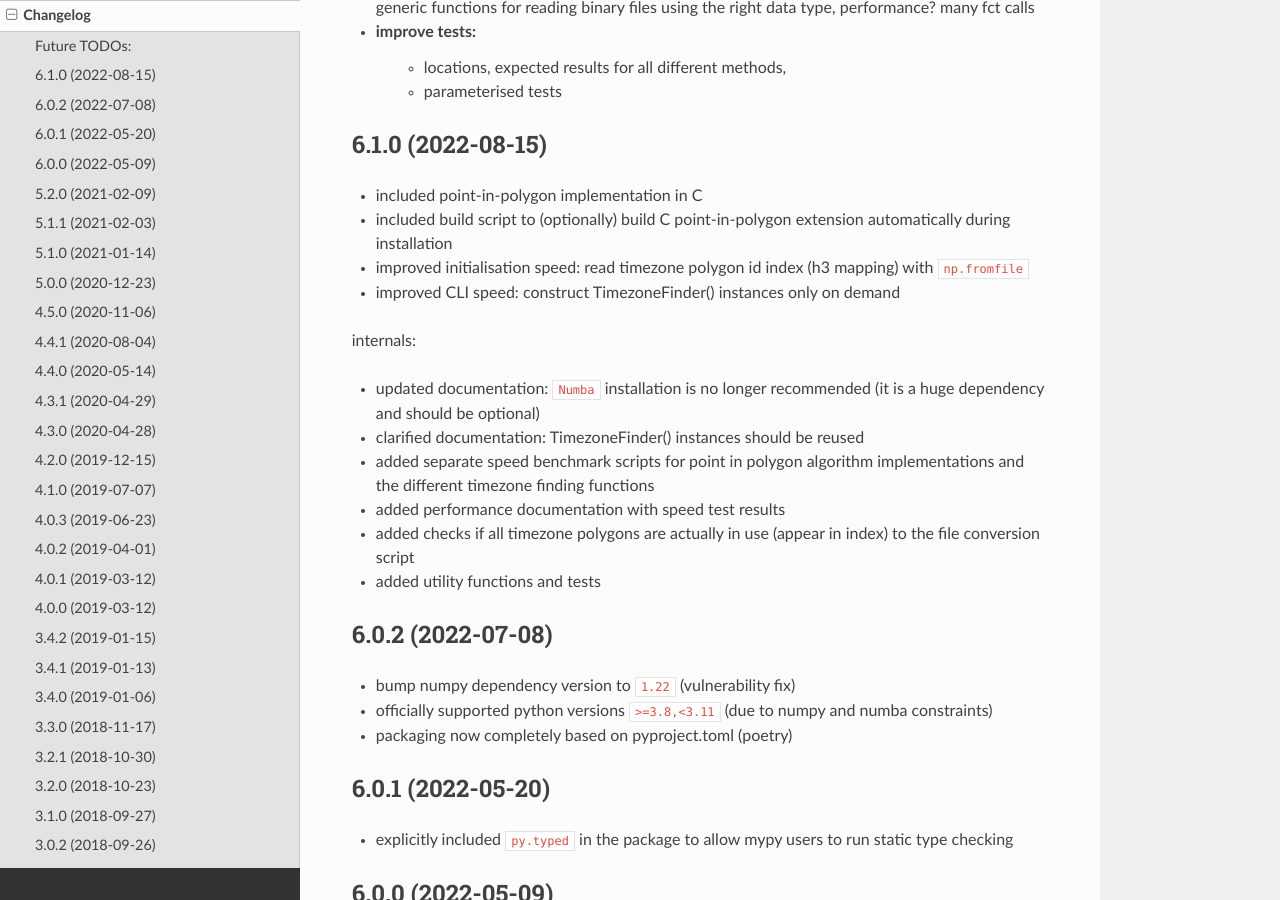
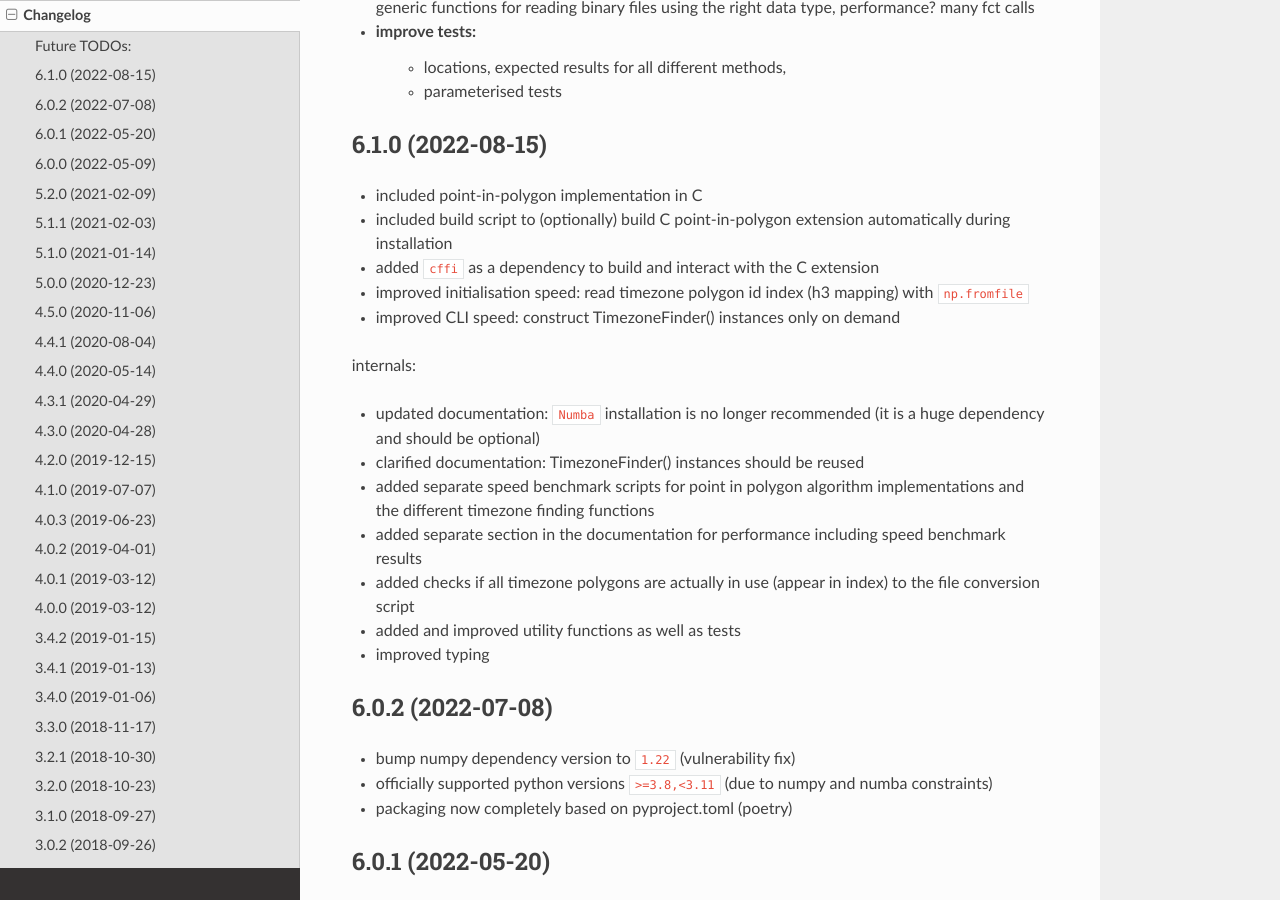
Before and after one commit to jannikmi/timezonefinder, a Sphinx documentation site: the page built from docs/6_changelog.rst, in a window 1280 px wide and 900 px high, scrolled down 268 px. Built offline with Sphinx 7.4.7 and the Read the Docs theme 2.0.0, drawn with Linux system fonts in a browser that asks for light colours.

Commit message:
update docs

```diff
--- a/CHANGELOG.rst
+++ b/CHANGELOG.rst
@@ -17,6 +17,7 @@ Future TODOs:
 
 * included point-in-polygon implementation in C
 * included build script to (optionally) build C point-in-polygon extension automatically during installation
+* added ``cffi`` as a dependency to build and interact with the C extension
 * improved initialisation speed: read timezone polygon id index (h3 mapping) with ``np.fromfile``
 * improved CLI speed: construct TimezoneFinder() instances only on demand
 
@@ -25,9 +26,10 @@ internals:
 * updated documentation: ``Numba`` installation is no longer recommended (it is a huge dependency and should be optional)
 * clarified documentation: TimezoneFinder() instances should be reused
 * added separate speed benchmark scripts for point in polygon algorithm implementations and the different timezone finding functions
-* added performance documentation with speed test results
+* added separate section in the documentation for performance including speed benchmark results
 * added checks if all timezone polygons are actually in use (appear in index) to the file conversion script
-* added utility functions and tests
+* added and improved utility functions as well as tests
+* improved typing
 
 
 6.0.2 (2022-07-08)
--- a/docs/0_getting_started.rst
+++ b/docs/0_getting_started.rst
@@ -19,8 +19,12 @@ For installation within a Conda environment see instructions at `conda-forge fee
 Dependencies
 ------------
 
-``python3.7+``, ``numpy``
 
+``python3.8+``, ``numpy``, ``h3``, ``cffi``
+
+optional: ``numba``
+
+(cf. ``pyproject.toml``)
 
 
 
--- a/pyproject.toml
+++ b/pyproject.toml
@@ -44,8 +44,8 @@ timezonefinder = "timezonefinder.command_line:main"
 python = ">=3.8,<3.11"
 numpy = "^1.22"
 h3 = "^3.7.3"
+cffi = "^1.15.1"
 numba = { version = "^0.55.2", optional = true }
-cffi = "^1.15.1"
 
 [tool.poetry.dev-dependencies]
 poetry = "^1.1.13"
```
